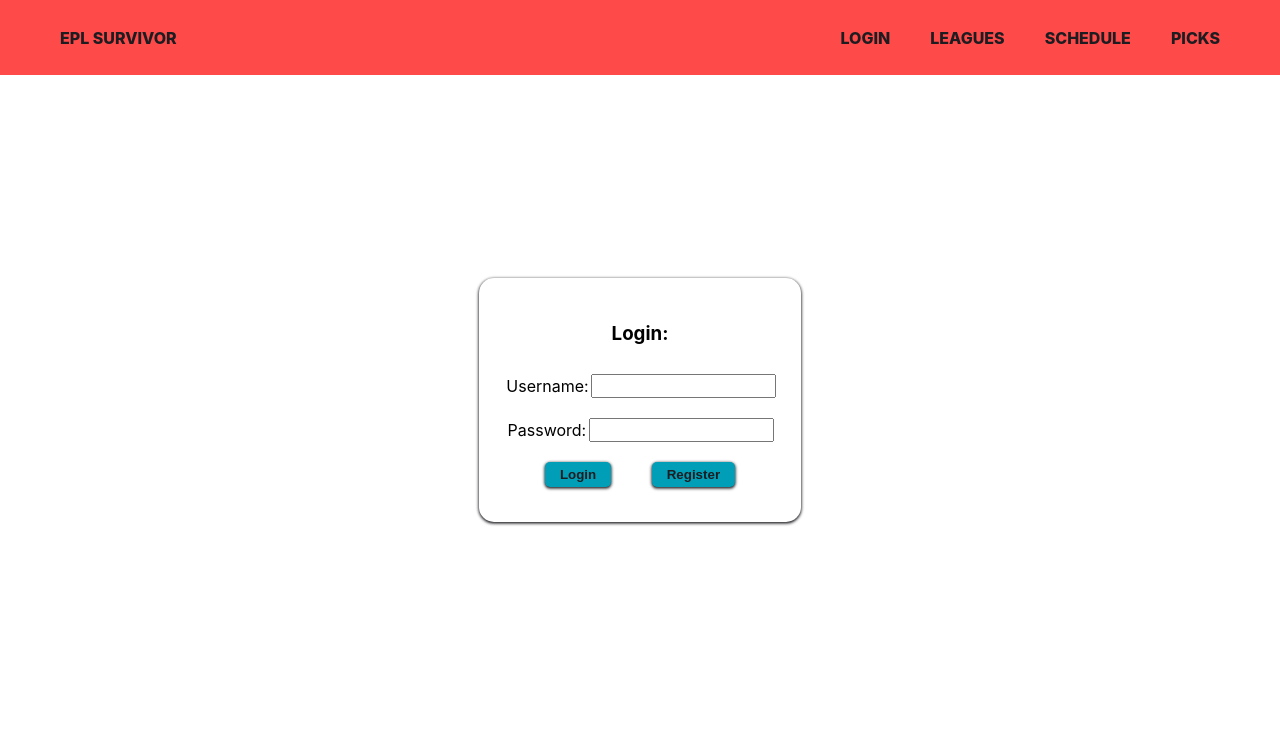
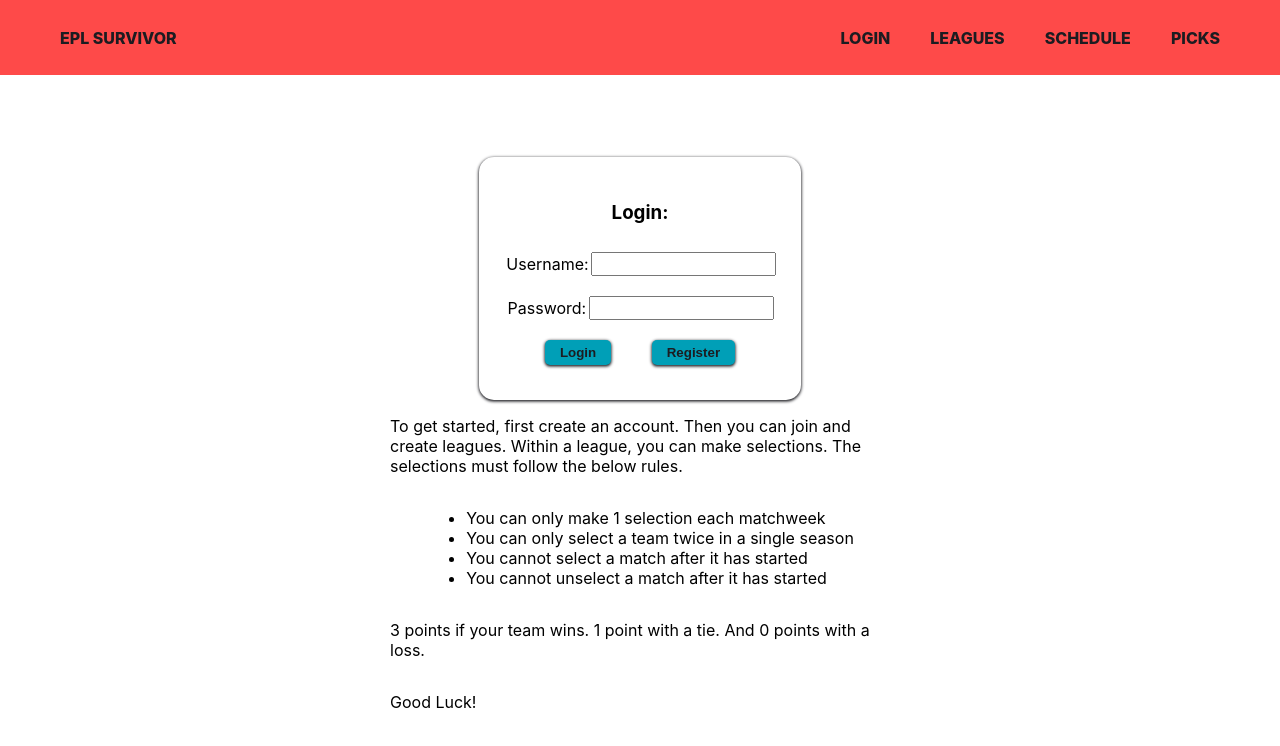
Before and after one commit to zashirah/premier-league-survivor, a React (Create React App) app in the folder client/: page /login in a window 1280 px wide. Shown: the top 746 px of the page. Built offline with nearby package versions, Linux system fonts and the light colour scheme.

Commit message:
added rules to login page

```diff
--- a/client/src/screens/Login.jsx
+++ b/client/src/screens/Login.jsx
@@ -5,11 +5,15 @@ import MainButton from "../components/MainButton"
 import useFullPageLoader from "../hooks/useFullPageLoader"
 
 const FormContainer = styled.div`
+  box-sizing: border-box;
+  /* top: 85px; */
+  padding-top: 85px;
   width: 100vw;
-  height: 100vh;
+  min-height: 100vh;
   display: flex;
   justify-content: center;
   align-items: center;
+  flex-direction: column;
 `
 
 const StyledForm = styled.form`
@@ -22,9 +26,13 @@ const StyledForm = styled.form`
   padding: 25px;
 `
 
-const FormTitle = styled.h3``
+const FormTitle = styled.h3`
+  text-align: center;
+`
 
-const FormP = styled.p``
+const FormP = styled.p`
+  text-align: center;
+`
 
 const FormRow = styled.div`
   width: 100%;
@@ -33,6 +41,13 @@ const FormRow = styled.div`
   flex-direction: row;
   justify-content: space-evenly;
 `
+
+const RulesP = styled.p`
+  width: 80vw;
+  max-width: 500px;
+`
+const RulesList = styled.ul``
+const RulesListItem = styled.li``
 
 const FormRowLabel = styled.label`
   padding: 2px;
@@ -109,6 +124,32 @@ const Login = ({ loginSubmit, currentUser }) => {
           </>
         )}
       </StyledForm>
+      <RulesP>
+        To get started, first create an account. Then you can join and create
+        leagues. Within a league, you can make selections. The selections must
+        follow the below rules.
+      </RulesP>
+      <RulesList>
+        <RulesListItem>
+          You can only make 1 selection each matchweek
+        </RulesListItem>
+        <RulesListItem>
+          You can only select a team twice in a single season
+        </RulesListItem>
+        <RulesListItem>
+          You cannot select a match after it has started
+        </RulesListItem>
+        <RulesListItem>
+          You cannot unselect a match after it has started
+        </RulesListItem>
+      </RulesList>
+      <RulesP>
+        3 points if your team wins. 1 point with a tie. And 0 points with a
+        loss.
+      </RulesP>
+      <RulesP>
+        Good Luck!
+      </RulesP>
       {loader}
     </FormContainer>
   )
```
